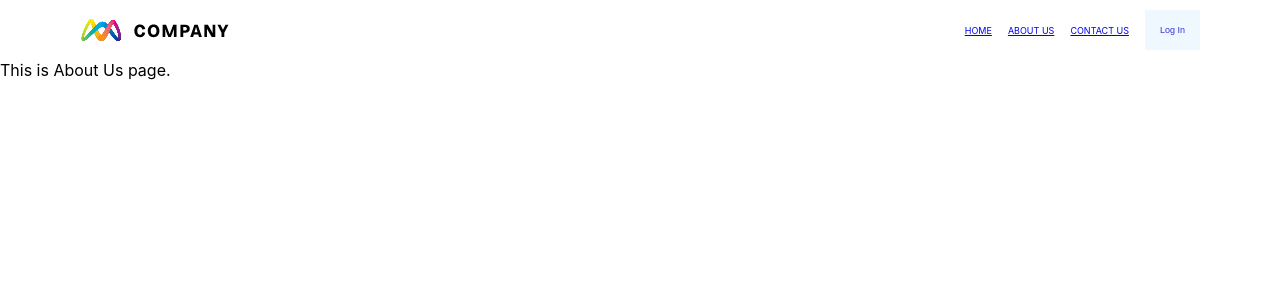
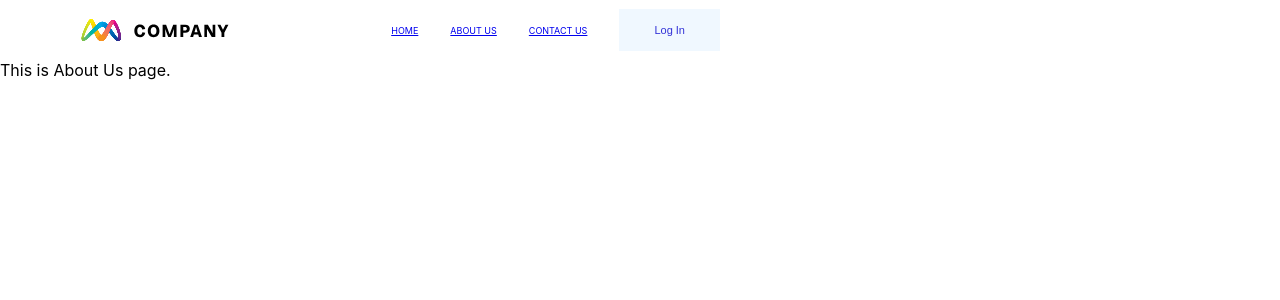
Before and after one commit to Byasar3/avamae_invision, a React (Create React App) app: page /about-us in a window 1280 px wide. Shown: the top 300 px of the page. Built offline with nearby package versions, Linux system fonts and the light colour scheme.

Commit message:
styling of carousel and navbar

```diff
--- a/src/containers/CarouselContainer.js
+++ b/src/containers/CarouselContainer.js
@@ -29,9 +29,7 @@ const CarouselContainer = () => {
         pagination={{
             dynamicBullets:true,
             clickable:true,
-        }}
-
-        >
+        }}>
             {images.map(image => {
             return (
             <SwiperSlide key={image.id} className='CarouselSlides'>
@@ -40,7 +38,7 @@ const CarouselContainer = () => {
                     <div className='CarouselText'>
                         <h1>{image.Title}</h1>
                         <h2>{image.Subtitle}</h2>
-                        <Link to='/contact-us'><button>Contact Us</button></Link>
+                        <Link to='/contact-us'><button className="CarouselButton">Contact Us</button></Link>
                     </div>
 
 
--- a/src/css/App.css
+++ b/src/css/App.css
@@ -1,7 +1,14 @@
+* {
+  margin: 0;
+  padding: 0;
+  box-sizing: border-box;
+}
 
 body {
-  overflow-x: hidden;
-  overflow-y: hidden;
+  overflow-x: scroll;
+  overflow-y: scroll;
+  height: 100vh;
+  width: 100vh;
 }
 
 nav {
@@ -16,7 +23,7 @@ nav {
 .NavUl {
   list-style: none;
   display: flex;
-  gap: 1rem;
+  gap: 2rem;
   white-space: nowrap;
   font-size: xx-small;
   color: black;
@@ -31,35 +38,53 @@ nav {
 
 .LogInButton {
   background-color: aliceblue;
-  padding: 15px;
+  padding: 15px 35px;
   border: none;
   color: rgb(50, 50, 215);
   align-items: flex-end;
   font-size: xx-small;
   font: bolder;
+  font-size: 11px;
 }
 
 .CarouselSlides {
   display: flex;
   position: relative;
+  width: 100vh;
+}
+
+.CarouselSlides:before {
+  content: "";
+  position: absolute;
+  height: 100%;
   width: 100%;
+  background-image: linear-gradient(to right, rgba(0, 0, 0, 0.8), rgba(0, 0, 0, 0.4), rgba(0, 0, 0, 0.1), rgba(0, 0, 0, 0) );
 }
 
 .CarouselImages {
-  display: flex;
-  position: relative;
+  display: block;
   width: 100%;
-  height: 430px;
+  height: 450px;
   object-fit: cover;
-  object-position: 40% 28%;
+  object-position: 60% 30%;
 }
 
 .CarouselText {
   position: absolute;
   top: 15%;
-  left: 40px;
   color: white;
   list-style: none;
   width: 35%;
+  font-size: xx-small;
+  margin-left: 50px;
+  margin-left: 10vh;
+}
+
+.CarouselButton {
+  background-color: rgb(27, 129, 218);
+  padding: 15px;
+  border: none;
+  color: rgb(247, 247, 249);
   font-size: x-small;
+  font: bolder;
 }
```
